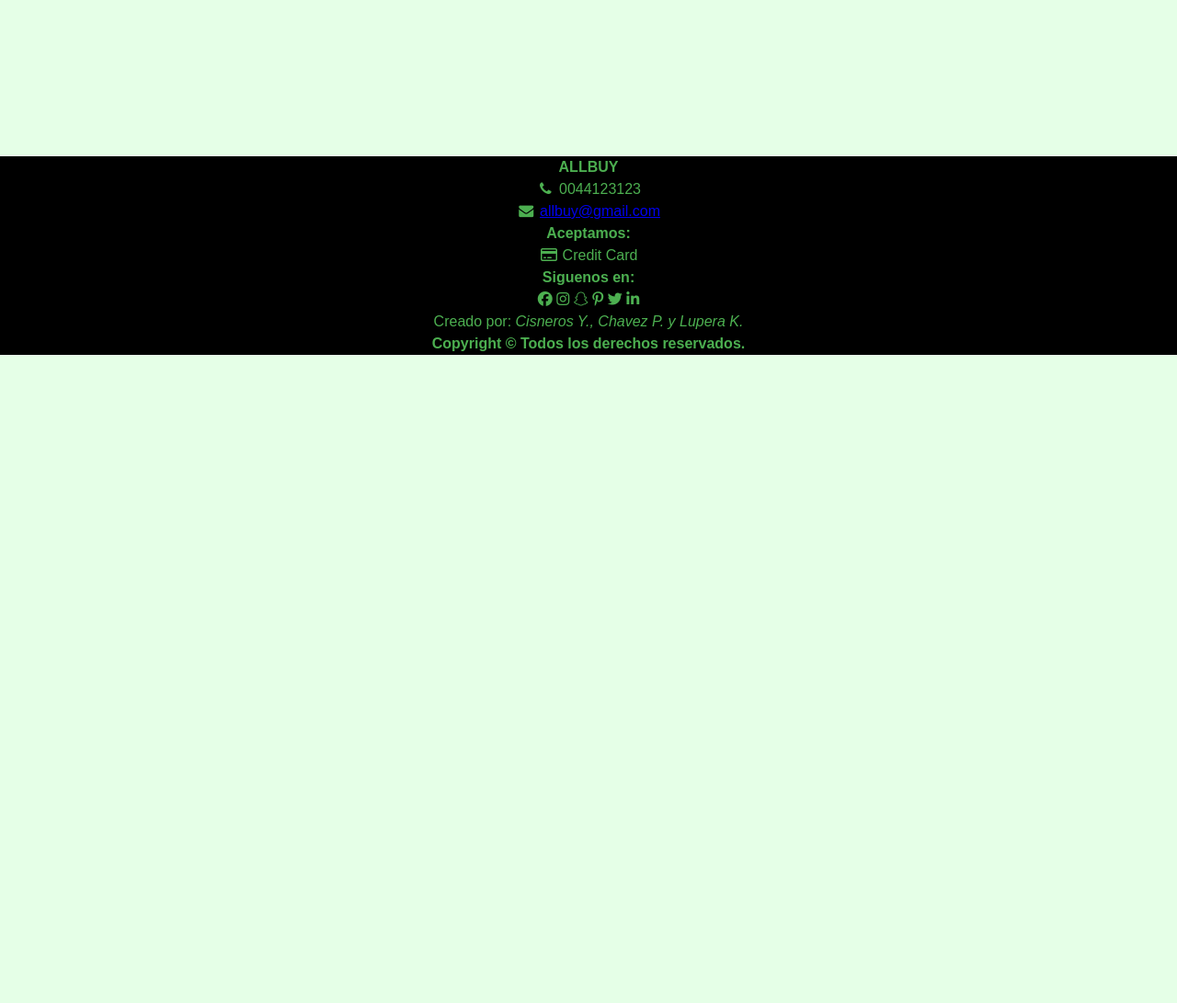
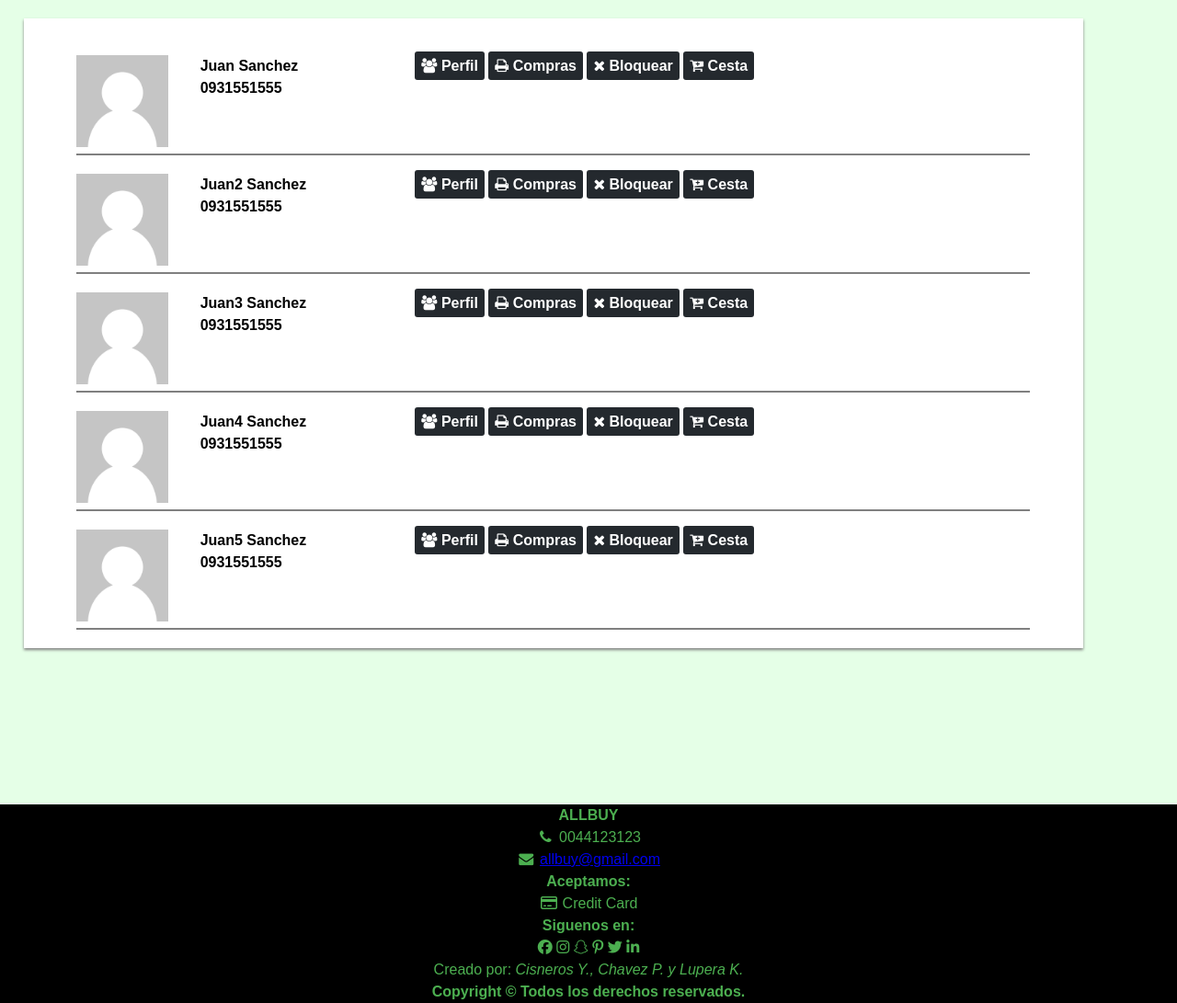
Before and after one commit to kevinlupera/Proyecto1ParcialDAW, a PHP site: page /usuarios.php in a window 1280 px wide. Shown: the part 211-1302 px from the top of the page at 92% size. Before the commit the page ends 597 px from the top, so only its background shows below. Run offline with PHP 8.4, Linux system fonts and the light colour scheme; some libraries are stand-ins or nearby versions.

Commit message:
Merge master into NN
Conflicts:
	codigos/footer.php
	login.php
	loginController.php

```diff
--- a/usuarios.php
+++ b/usuarios.php
@@ -8,11 +8,119 @@ and open the template in the editor.
     <head>
         <?php include("codigos/meta.php")?>
         <title>ALLBUY-USUARIOS</title>
+        <style>
+            .contenedorUsuario{
+                display: block;
+                width: 90%;
+                padding: 20px;
+                margin-top: 10px;
+                margin: auto;
+
+            }
+            .usuario{
+                margin-top: 20px;
+                border-bottom: 2px solid gray;
+            }
+            .fotoUsuario,.infoUsuario,.opciones{
+                display: inline-block;
+                vertical-align: top;
+            }
+            .infoUsuario{
+
+                width: 25%;
+
+            }
+            .infoUsuario span{
+                margin-left: 20px;
+                font-weight: bold;
+                padding: 10px;
+
+            }
+            .opciones{
+                width: 40%;
+            }
+            .opciones a{
+                color: white;
+                text-decoration: none;
+                padding: 7px;
+                background: #24292e;
+                font-weight: bold;
+                border-radius: 3px;
+            }
+        </style>
     </head>
     <body>
         <?php include("codigos/header.php")?>
         <?php include("codigos/nav.php")?>
-        <div class="contenedor"></div>
+        <div class="contenedor">
+            <div class="contenedorUsuario">
+            <div class="usuario" id="usuario1">
+                <a href="#" class="fotoUsuario"><img src="imagenes/user-image.png" alt="User" style="height:100px;"></a>
+                <div class="infoUsuario">
+                    <span id="nombreUsuario1">Juan Sanchez</span><br/>
+                    <span id="nombreUsuario1">0931551555</span>
+                </div>
+                <div class="opciones">
+                    <a href="#" onclick=""><i class="fa fa-users" aria-hidden="true"></i>&nbsp;Perfil</a>
+                    <a href="#" onclick=""><i class="fa fa-print" aria-hidden="true"></i>&nbsp;Compras</a>
+                    <a href="#" onclick=""><i class="fa fa-times" aria-hidden="true"></i>&nbsp;Bloquear</a>
+                    <a href="#" onclick=""><i class="fa fa-cart-plus" aria-hidden="true"></i>&nbsp;Cesta</a>
+                </div>
+            </div>
+            <div class="usuario" id="usuario2">
+                <a href="#" class="fotoUsuario"><img src="imagenes/user-image.png" alt="User" style="height:100px;"></a>
+                <div class="infoUsuario">
+                    <span id="nombreUsuario2">Juan2 Sanchez</span><br/>
+                    <span id="nombreUsuario2">0931551555</span>
+                </div>
+                <div class="opciones">
+                    <a href="#" onclick=""><i class="fa fa-users" aria-hidden="true"></i>&nbsp;Perfil</a>
+                    <a href="#" onclick=""><i class="fa fa-print" aria-hidden="true"></i>&nbsp;Compras</a>
+                    <a href="#" onclick=""><i class="fa fa-times" aria-hidden="true"></i>&nbsp;Bloquear</a>
+                    <a href="#" onclick=""><i class="fa fa-cart-plus" aria-hidden="true"></i>&nbsp;Cesta</a>
+                </div>
+            </div>
+            <div class="usuario" id="usuario3">
+                <a href="#" class="fotoUsuario"><img src="imagenes/user-image.png" alt="User" style="height:100px;"></a>
+                <div class="infoUsuario">
+                    <span id="nombreUsuario3">Juan3 Sanchez</span><br/>
+                    <span id="nombreUsuario3">0931551555</span>
+                </div>
+                <div class="opciones">
+                    <a href="#" onclick=""><i class="fa fa-users" aria-hidden="true"></i>&nbsp;Perfil</a>
+                    <a href="#" onclick=""><i class="fa fa-print" aria-hidden="true"></i>&nbsp;Compras</a>
+                    <a href="#" onclick=""><i class="fa fa-times" aria-hidden="true"></i>&nbsp;Bloquear</a>
+                    <a href="#" onclick=""><i class="fa fa-cart-plus" aria-hidden="true"></i>&nbsp;Cesta</a>
+                </div>
+            </div>
+            <div class="usuario" id="usuario4">
+                <a href="#" class="fotoUsuario"><img src="imagenes/user-image.png" alt="User" style="height:100px;"></a>
+                <div class="infoUsuario">
+                    <span id="nombreUsuario4">Juan4 Sanchez</span><br/>
+                    <span id="nombreUsuario4">0931551555</span>
+                </div>
+                <div class="opciones">
+                    <a href="#" onclick=""><i class="fa fa-users" aria-hidden="true"></i>&nbsp;Perfil</a>
+                    <a href="#" onclick=""><i class="fa fa-print" aria-hidden="true"></i>&nbsp;Compras</a>
+                    <a href="#" onclick=""><i class="fa fa-times" aria-hidden="true"></i>&nbsp;Bloquear</a>
+                    <a href="#" onclick=""><i class="fa fa-cart-plus" aria-hidden="true"></i>&nbsp;Cesta</a>
+                </div>
+            </div>
+            <div class="usuario" id="usuario5">
+                <a href="#" class="fotoUsuario"><img src="imagenes/user-image.png" alt="User" style="height:100px;"></a>
+                <div class="infoUsuario">
+                    <span id="nombreUsuario5">Juan5 Sanchez</span><br/>
+                    <span id="nombreUsuario15">0931551555</span>
+                </div>
+                <div class="opciones">
+                    <a href="#" onclick=""><i class="fa fa-users" aria-hidden="true"></i>&nbsp;Perfil</a>
+                    <a href="#" onclick=""><i class="fa fa-print" aria-hidden="true"></i>&nbsp;Compras</a>
+                    <a href="#" onclick=""><i class="fa fa-times" aria-hidden="true"></i>&nbsp;Bloquear</a>
+                    <a href="#" onclick=""><i class="fa fa-cart-plus" aria-hidden="true"></i>&nbsp;Cesta</a>
+                </div>
+            </div>
+            </div>
+        </div>
         <?php include("codigos/footer.php")?>
     </body>
 </html>
```
Also changed, not shown: imagenes/user-image.png (added).
